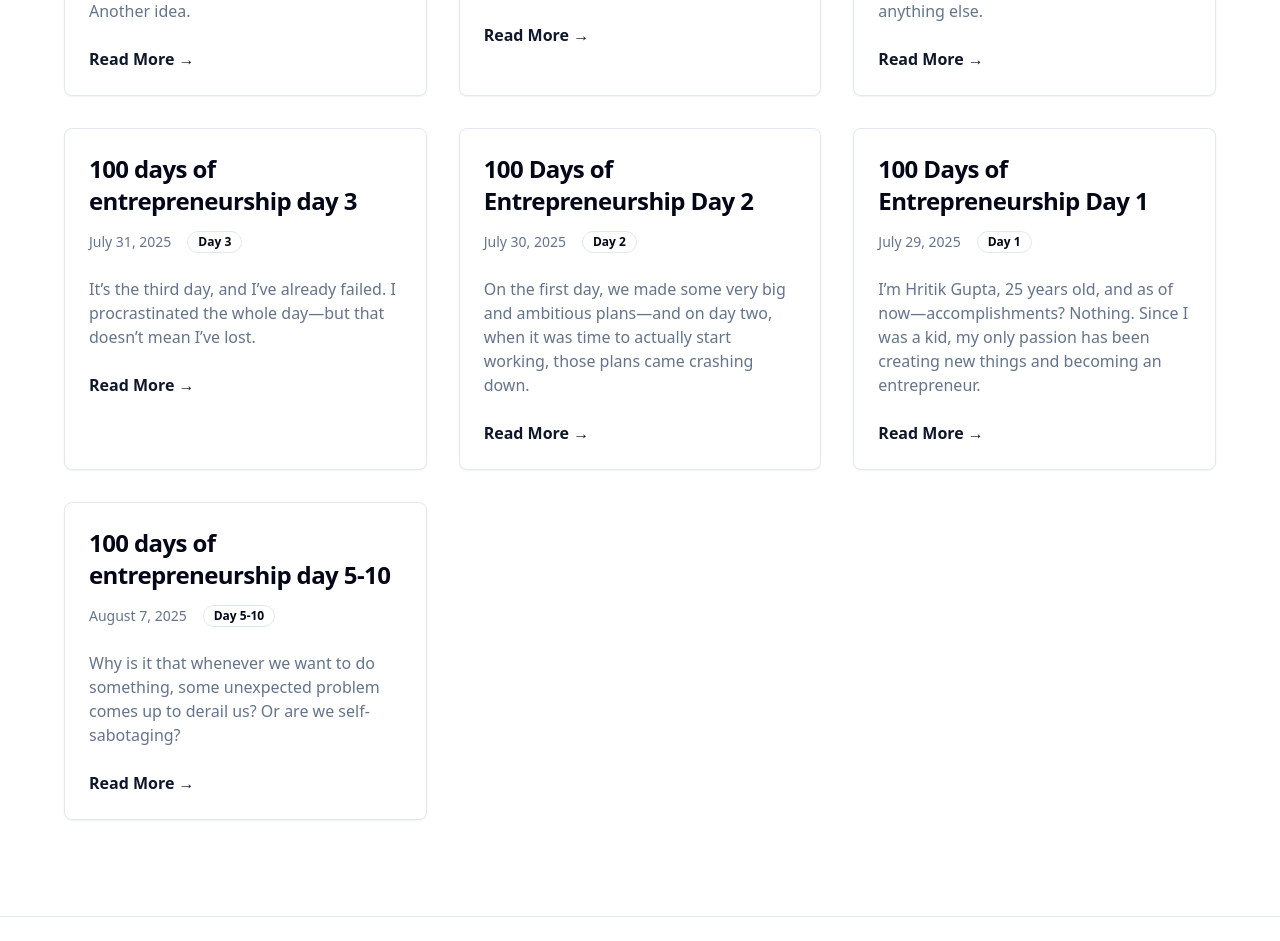
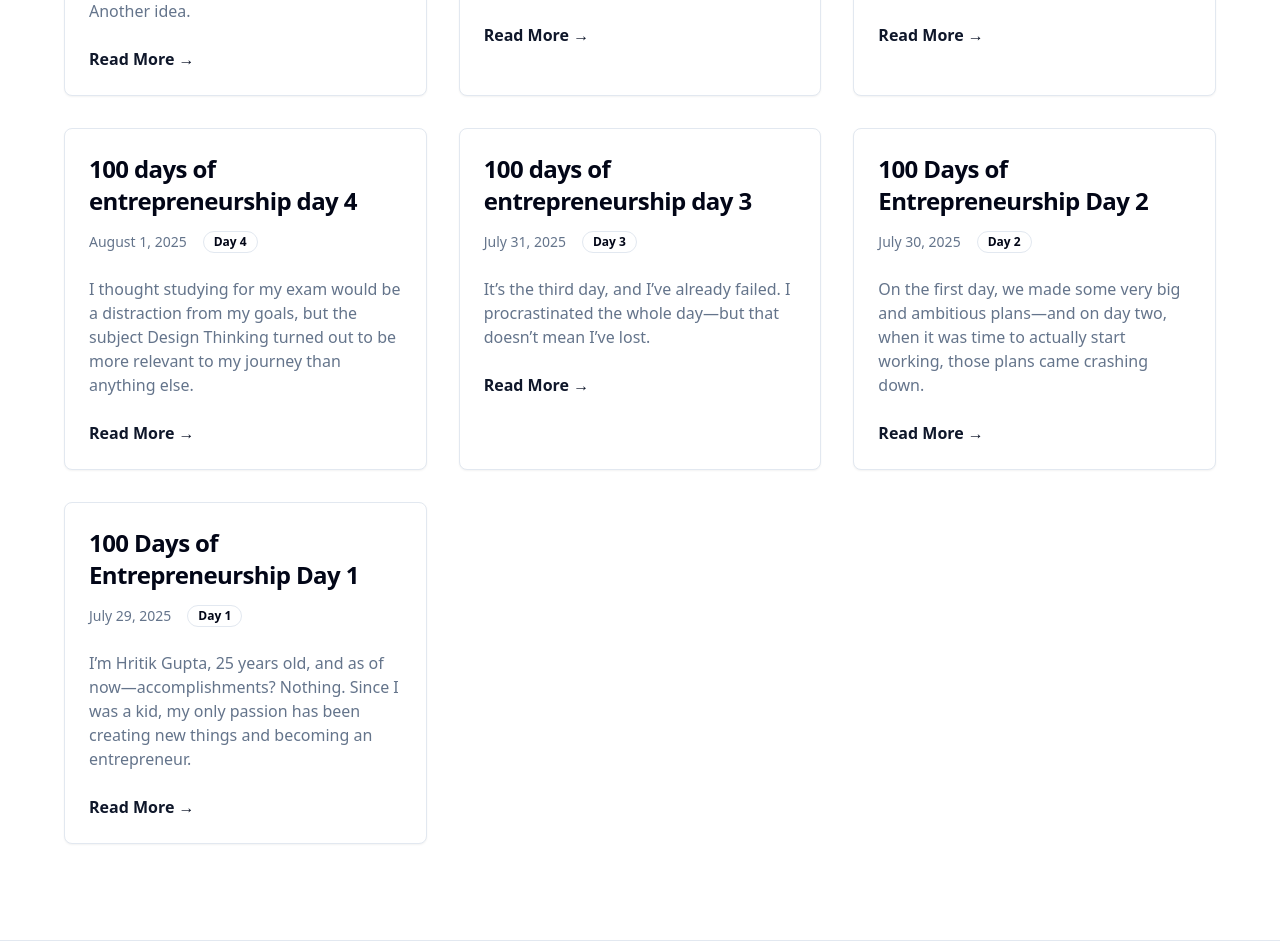
Before and after one commit to hritik1999/portfolio, a Vue app in the folder frontend/: page /blog in a window 1280 px wide. Shown: the part 1600-2541 px from the top of the page. Built offline with nearby package versions, Linux system fonts and the light colour scheme.

Commit message:
updated blog page

```diff
--- a/frontend/src/views/Blog.vue
+++ b/frontend/src/views/Blog.vue
@@ -507,7 +507,7 @@ export default {
       return this.posts.find(post => post.slug === slug);
     },
     sortedPosts() {
-      return this.posts.sort((a, b) => b.day - a.day);
+      return this.posts.sort((a, b) => b.id - a.id);
     }
   },
   // We no longer need the 'methods' block for selectPost/goBack
```
